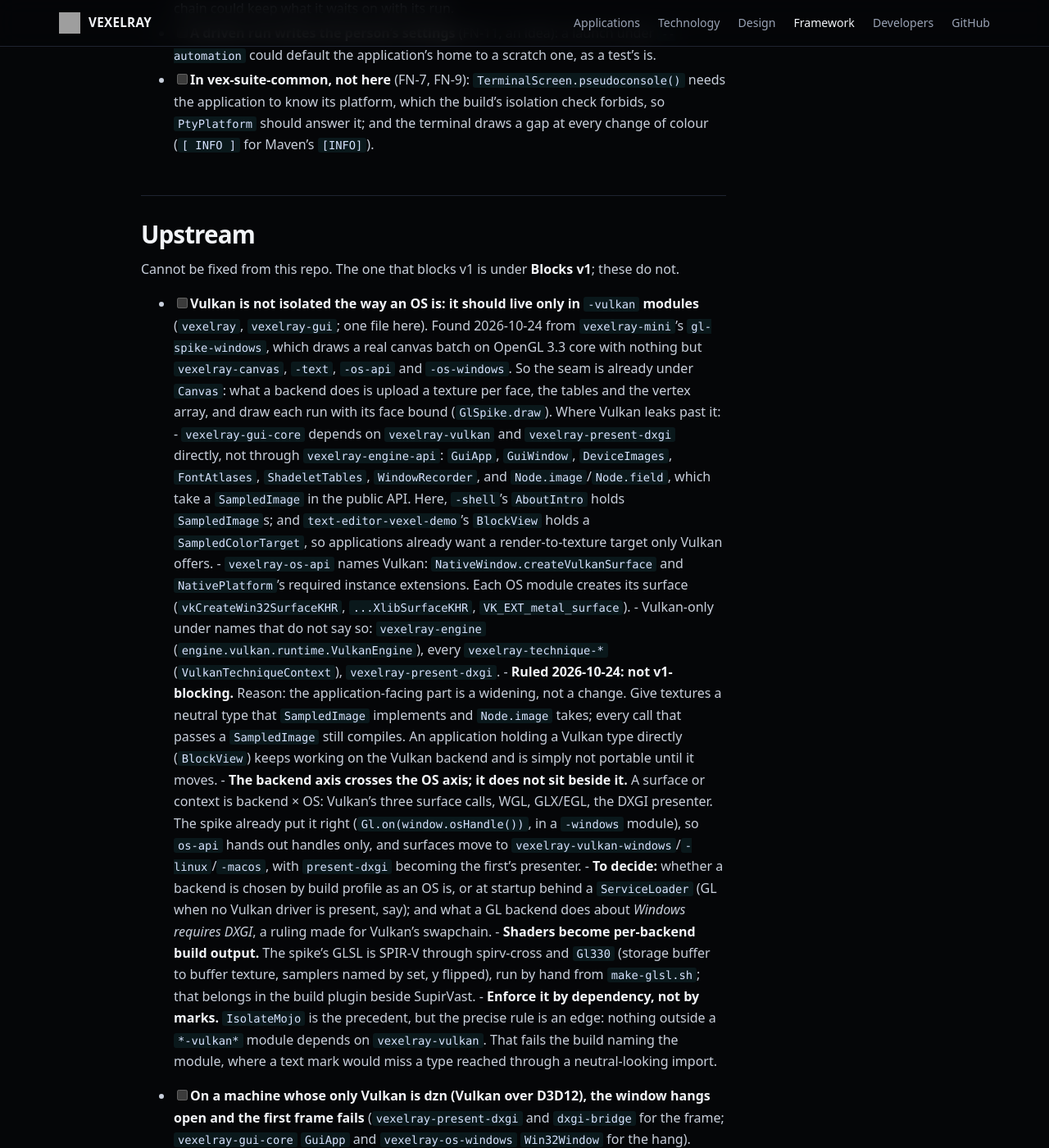
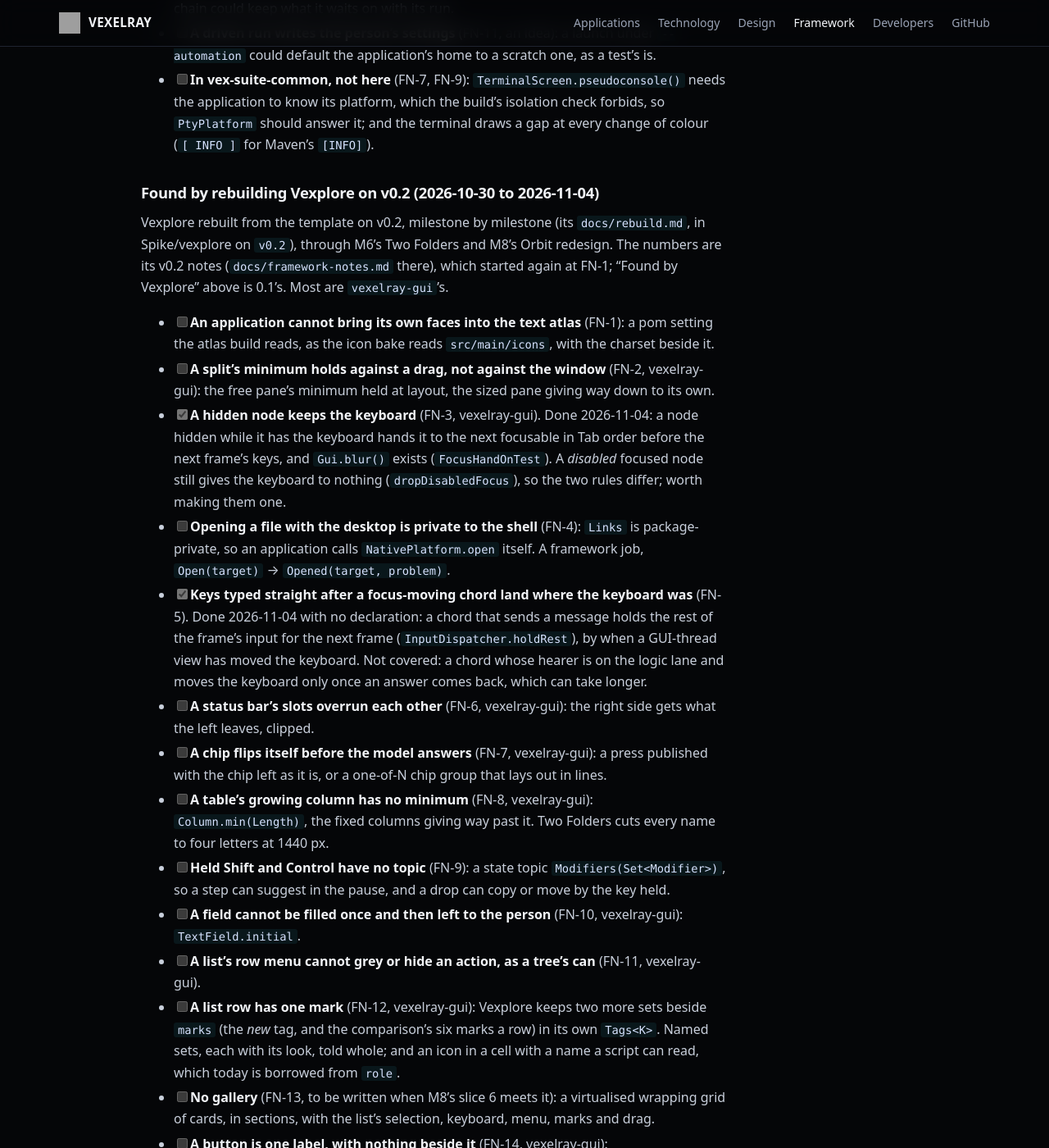
Before and after one commit to sibarum/vexelray-framework, a Jekyll site: the page built from docs/TODO.md, in a window 1280 px wide and 1400 px high, scrolled down 33945 px. Shown: the whole window at 82% size. Built offline with Jekyll 4.4.1, drawn with Linux system fonts in a browser that asks for light colours; our own code applies the rules of GitHub Pages for plain Markdown files; some of the changed text lies outside the part shown.

Commit message:
TODO: Vexplore FN-3, FN-5 and the one-step drag are done in vexelray-gui
Co-Authored-By: Claude Opus 5.5 <noreply@anthropic.com>

```diff
--- a/docs/TODO.md
+++ b/docs/TODO.md
@@ -1223,6 +1223,50 @@ behind it, the first application `@Source @Destination` (`Runner`). The numbers
       its platform, which the build's isolation check forbids, so `PtyPlatform` should answer it; and the terminal
       draws a gap at every change of colour (`[ INFO ]` for Maven's `[INFO]`).
 
+### Found by rebuilding Vexplore on v0.2 (2026-10-30 to 2026-11-04)
+
+Vexplore rebuilt from the template on v0.2, milestone by milestone (its `docs/rebuild.md`, in Spike/vexplore on
+`v0.2`), through M6's Two Folders and M8's Orbit redesign. The numbers are its v0.2 notes (`docs/framework-notes.md`
+there), which started again at FN-1; "Found by Vexplore" above is 0.1's. Most are `vexelray-gui`'s.
+
+- [ ] **An application cannot bring its own faces into the text atlas** (FN-1): a pom setting the atlas build
+      reads, as the icon bake reads `src/main/icons`, with the charset beside it.
+- [ ] **A split's minimum holds against a drag, not against the window** (FN-2, vexelray-gui): the free pane's
+      minimum held at layout, the sized pane giving way down to its own.
+- [x] **A hidden node keeps the keyboard** (FN-3, vexelray-gui). Done 2026-11-04: a node hidden while it has the
+      keyboard hands it to the next focusable in Tab order before the next frame's keys, and `Gui.blur()` exists
+      (`FocusHandOnTest`). A *disabled* focused node still gives the keyboard to nothing (`dropDisabledFocus`), so the
+      two rules differ; worth making them one.
+- [ ] **Opening a file with the desktop is private to the shell** (FN-4): `Links` is package-private, so an
+      application calls `NativePlatform.open` itself. A framework job, `Open(target)` → `Opened(target, problem)`.
+- [x] **Keys typed straight after a focus-moving chord land where the keyboard was** (FN-5). Done 2026-11-04 with
+      no declaration: a chord that sends a message holds the rest of the frame's input for the next frame
+      (`InputDispatcher.holdRest`), by when a GUI-thread view has moved the keyboard. Not covered: a chord whose
+      hearer is on the logic lane and moves the keyboard only once an answer comes back, which can take longer.
+- [ ] **A status bar's slots overrun each other** (FN-6, vexelray-gui): the right side gets what the left leaves,
+      clipped.
+- [ ] **A chip flips itself before the model answers** (FN-7, vexelray-gui): a press published with the chip left as
+      it is, or a one-of-N chip group that lays out in lines.
+- [ ] **A table's growing column has no minimum** (FN-8, vexelray-gui): `Column.min(Length)`, the fixed columns
+      giving way past it. Two Folders cuts every name to four letters at 1440 px.
+- [ ] **Held Shift and Control have no topic** (FN-9): a state topic `Modifiers(Set<Modifier>)`, so a step can
+      suggest in the pause, and a drop can copy or move by the key held.
+- [ ] **A field cannot be filled once and then left to the person** (FN-10, vexelray-gui): `TextField.initial`.
+- [ ] **A list's row menu cannot grey or hide an action, as a tree's can** (FN-11, vexelray-gui).
+- [ ] **A list row has one mark** (FN-12, vexelray-gui): Vexplore keeps two more sets beside `marks` (the *new* tag,
+      and the comparison's six marks a row) in its own `Tags<K>`. Named sets, each with its look, told whole; and an
+      icon in a cell with a name a script can read, which today is borrowed from `role`.
+- [ ] **No gallery** (FN-13, to be written when M8's slice 6 meets it): a virtualised wrapping grid of cards, in
+      sections, with the list's selection, keyboard, menu, marks and drag.
+- [ ] **A button is one label, with nothing beside it** (FN-14, vexelray-gui): `Button.trailing(Node)` or a badge.
+- [ ] **A button cannot open a menu** (FN-15, vexelray-gui): `Button.menu(Menu)`, opened on a left click, Enter or
+      Space.
+- [x] **ottermate's one-step `drag` commits nothing** (M6 slice 2, vexelray-gui). Done 2026-11-04 (vexelray-gui
+      `5be706c`): `drag` settles after the release and clicks a latched carry down where it let go, moves carry real
+      time stamps, and a press waiting out its hold owes the loop frames (`DragHoldTest`).
+- [ ] **A source's sender cannot be a lambda in a test** (FN-16, atchung): a `Sender.of(Consumer)` that delivers at
+      once, with no bus, tick and inbox to collect what a source sends.
+
 ## Upstream
 
 Cannot be fixed from this repo. The one that blocks v1 is under **Blocks v1**; these do not.
```
